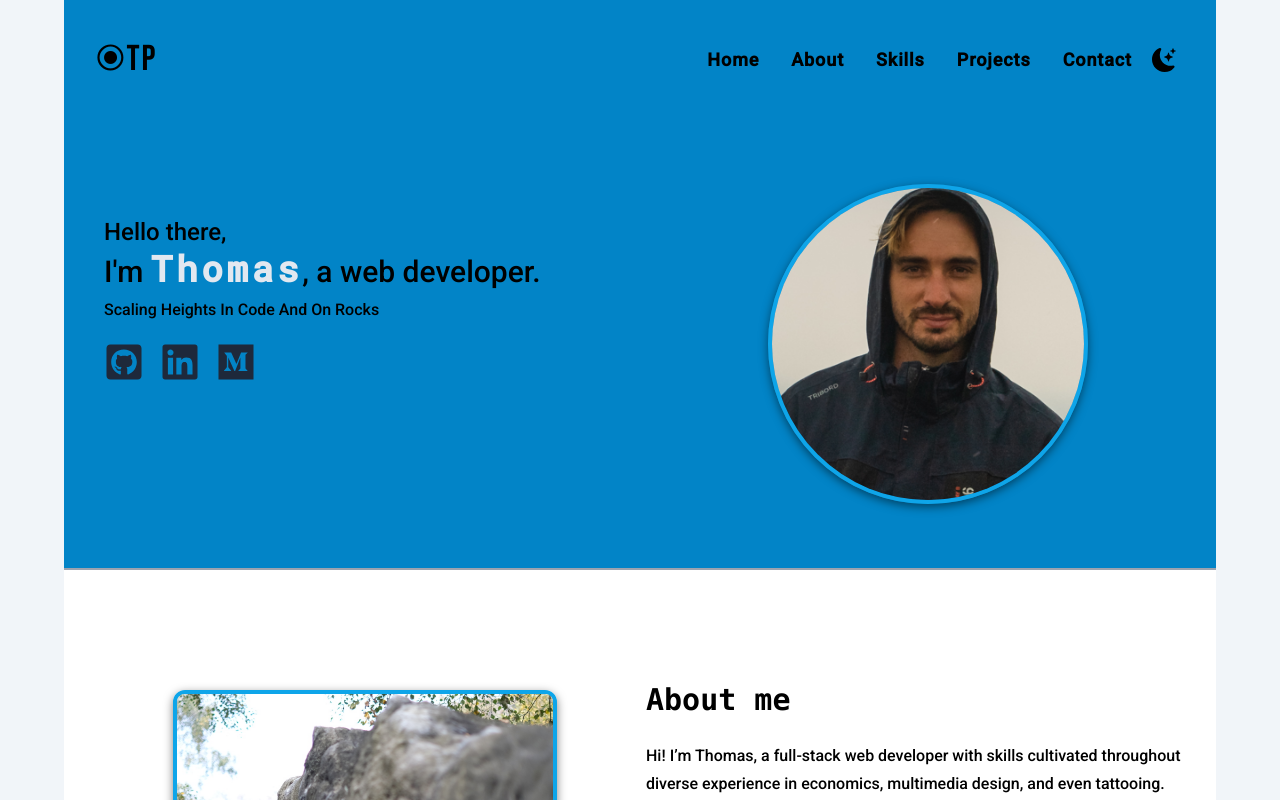
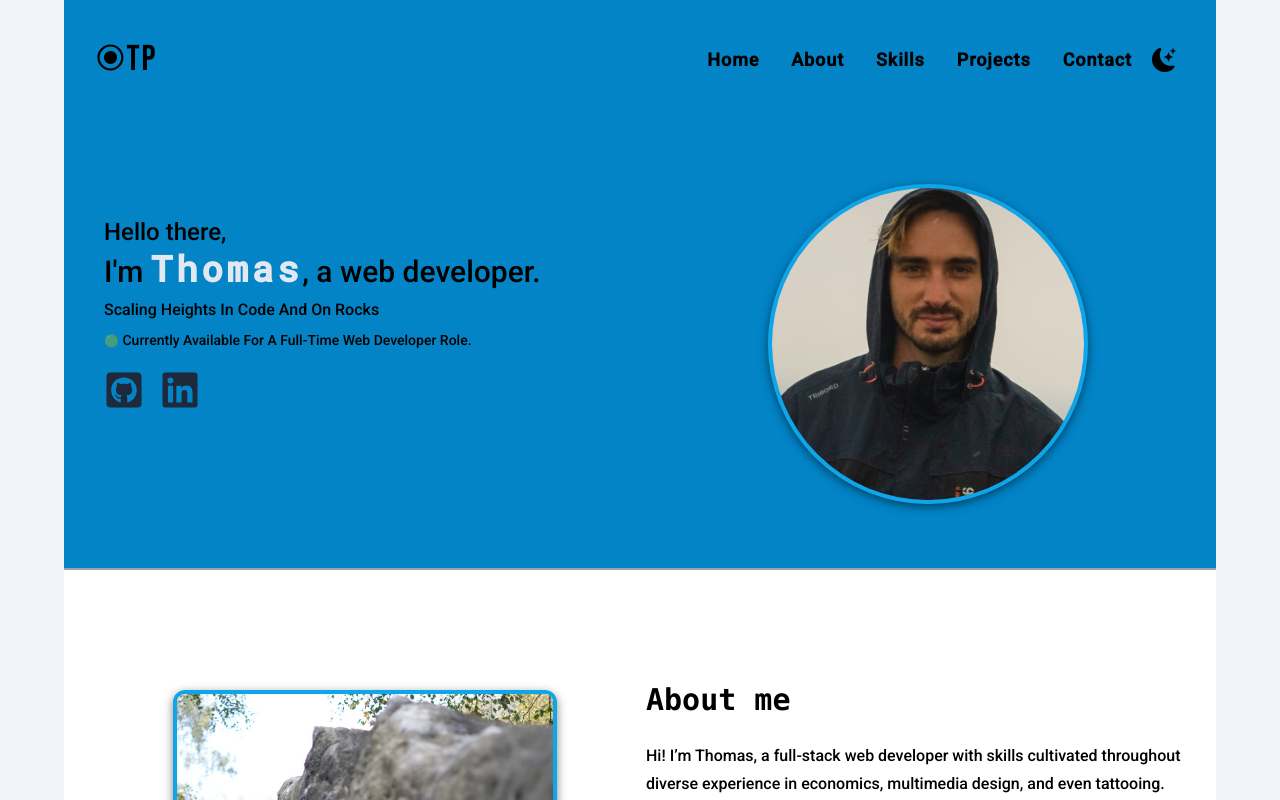
Before and after one commit to tompra/devfolio, a React (Vite) app: page / in a window 1280 px wide. Shown: the top 800 px of the page. Built offline with nearby package versions, Linux system fonts and the light colour scheme; what tailwindcss-animated would draw is missing.

Commit message:
add text and remove link

```diff
--- a/src/components/Home.jsx
+++ b/src/components/Home.jsx
@@ -38,6 +38,13 @@ const Home = () => {
                 <p className='pt-2 capitalize xs:text-center sm:text-start'>
                     scaling heights in code and on rocks
                 </p>
+                <p className='pt-2 capitalize xs:text-center sm:text-start text-sm'>
+                    <span className='animate-pulse animate-duration-700 text-xs'>
+                        🟢
+                    </span>
+                    {'  '}
+                    Currently available for a full-time web developer role.
+                </p>
                 <div className='flex gap-x-4 mt-5 items-center xs:flex xs:justify-center sm:justify-start'>
                     <a
                         href='https://github.com/tompra'
@@ -54,14 +61,6 @@ const Home = () => {
                         rel='noreferrer'
                     >
                         <FaLinkedin className='h-10 w-10 text-slate-800 animate-fade animate-once animate-duration-1000 animate-delay-[1200ms] animate-ease-out hover:text-slate-600  dark:text-sky-200' />
-                    </a>
-                    <a
-                        href='https://medium.com/@tomprayon'
-                        className='hover:opacity-80'
-                        target='_blank'
-                        rel='noreferrer'
-                    >
-                        <FaMedium className='h-10 w-10 text-slate-800 animate-fade animate-once animate-duration-1000 animate-delay-[1300ms] animate-ease-out  hover:text-slate-600  dark:text-sky-200' />
                     </a>
                 </div>
             </article>
```
